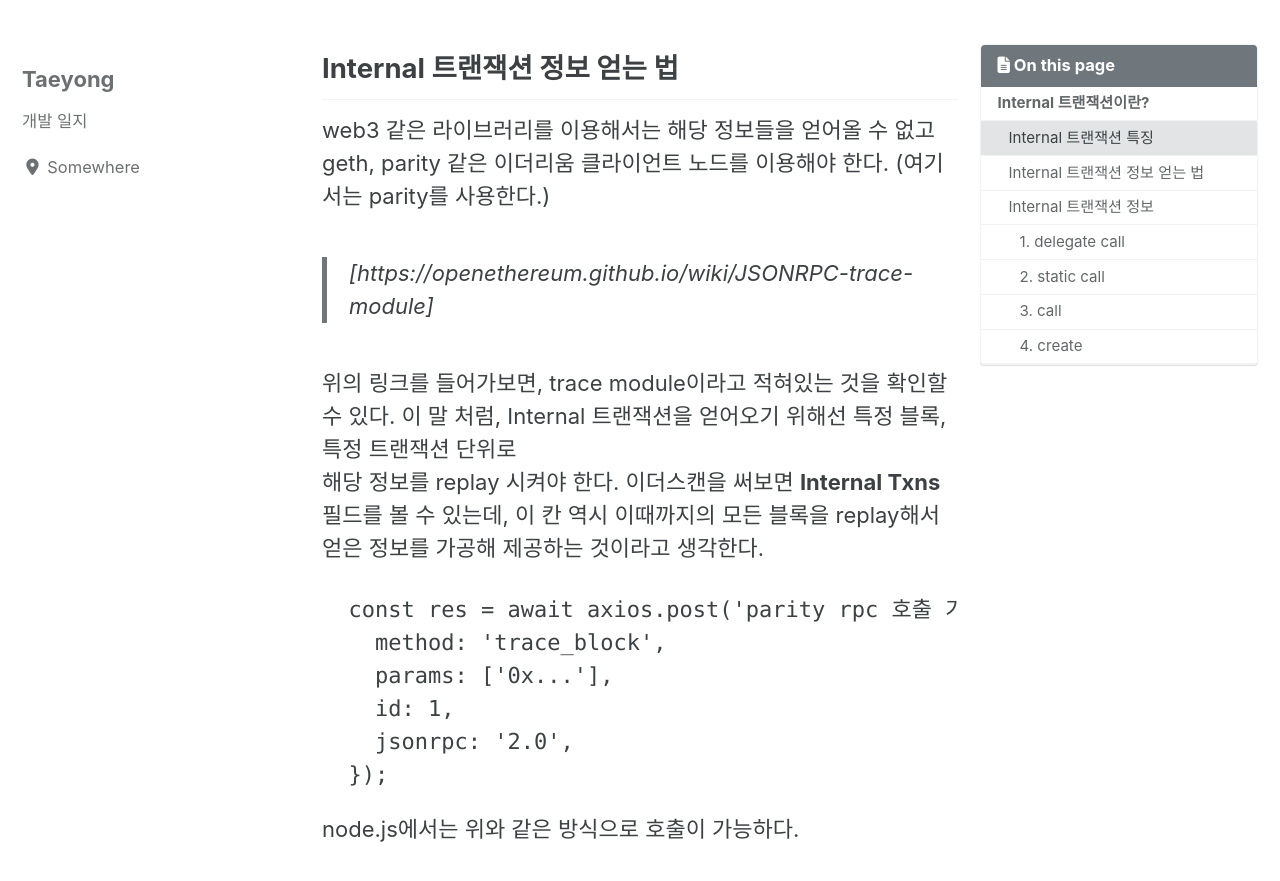
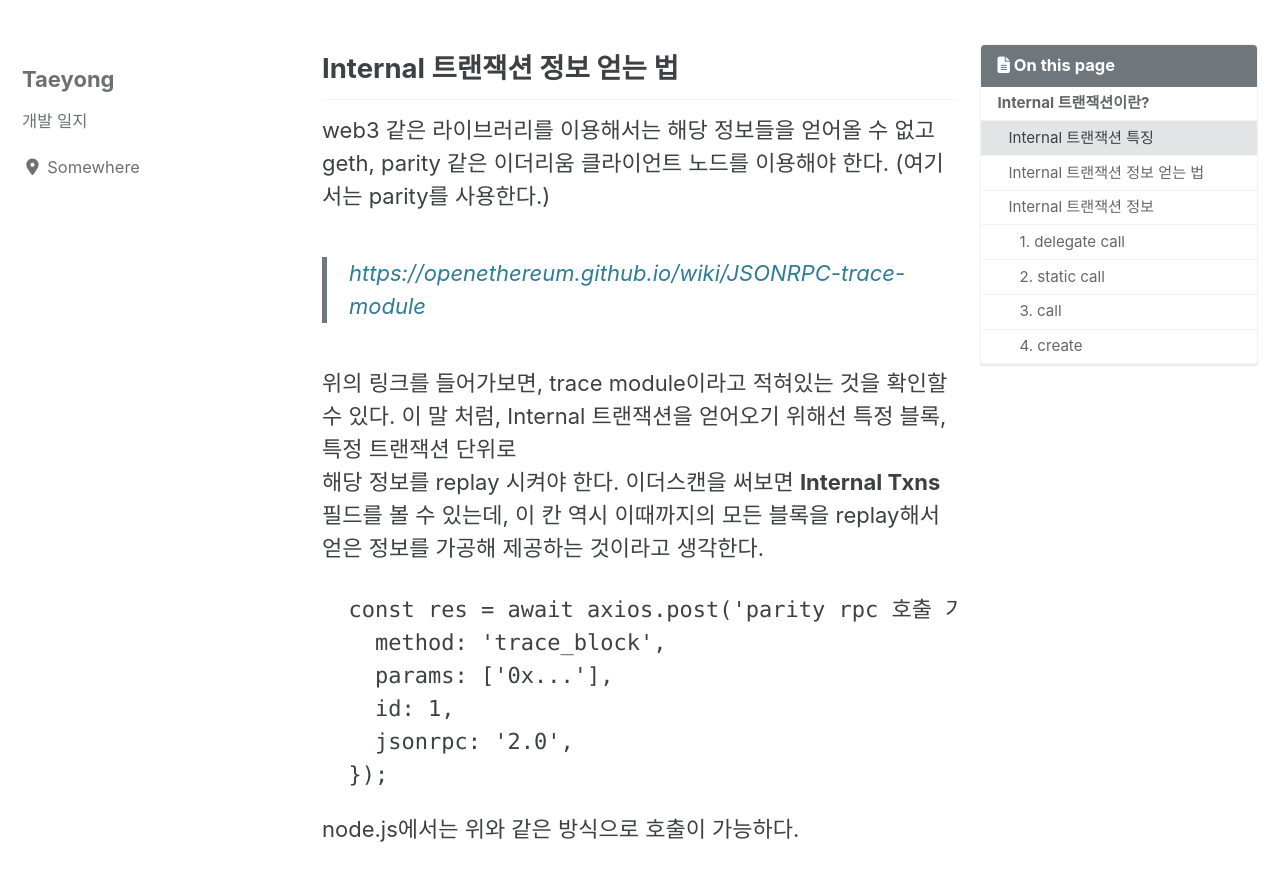
Before and after one commit to TaeYongHwang/TaeYongHwang.github.io, a Jekyll site: the page built from _posts/2020-06-17-ethereum-internal-tx.md, in a window 1280 px wide and 900 px high, scrolled down 894 px. Shown: the top 881 px of the window. Built offline with Jekyll 4.4.1, drawn with Linux system fonts in a browser that asks for light colours; cached includes are drawn as plain includes; nearby versions of some CDN libraries.

Commit message:
add link

```diff
--- a/_posts/2020-06-17-ethereum-internal-tx.md
+++ b/_posts/2020-06-17-ethereum-internal-tx.md
@@ -21,7 +21,7 @@ Internal Transaction이라고 한다. On-chain 상에 기록되는 정보는 오
 ## Internal 트랜잭션 정보 얻는 법
  web3 같은 라이브러리를 이용해서는 해당 정보들을 얻어올 수 없고 geth, parity 같은 이더리움 클라이언트 노드를 이용해야 한다. (여기서는 parity를 사용한다.)
 
- > [https://openethereum.github.io/wiki/JSONRPC-trace-module]
+ > <https://openethereum.github.io/wiki/JSONRPC-trace-module>
 
  위의 링크를 들어가보면, trace module이라고 적혀있는 것을 확인할 수 있다. 이 말 처럼, Internal 트랜잭션을 얻어오기 위해선 특정 블록, 특정 트랜잭션 단위로
  해당 정보를 replay 시켜야 한다. 이더스캔을 써보면 __Internal Txns__ 필드를 볼 수 있는데, 이 칸 역시 이때까지의 모든 블록을 replay해서 얻은 정보를 가공해
```
